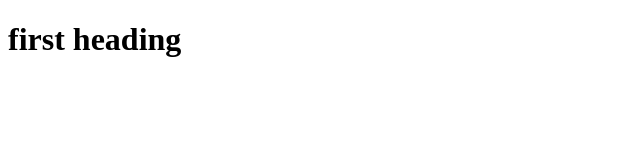
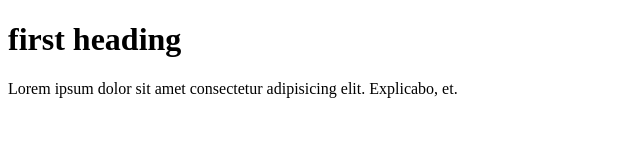
Before and after one commit to humaira-saleem11/practice_web, a plain HTML site: page index.html in a window 1280 px wide. Shown: the whole page, without its empty margins (0-640 px from the left). Drawn offline with Linux system fonts and the light colour scheme.

Commit message:
add para

```diff
--- a/index.html
+++ b/index.html
@@ -7,5 +7,6 @@
 </head>
 <body>
     <h1>first heading</h1>
+    <p>Lorem ipsum dolor sit amet consectetur adipisicing elit. Explicabo, et.</p>
 </body>
 </html>
```
